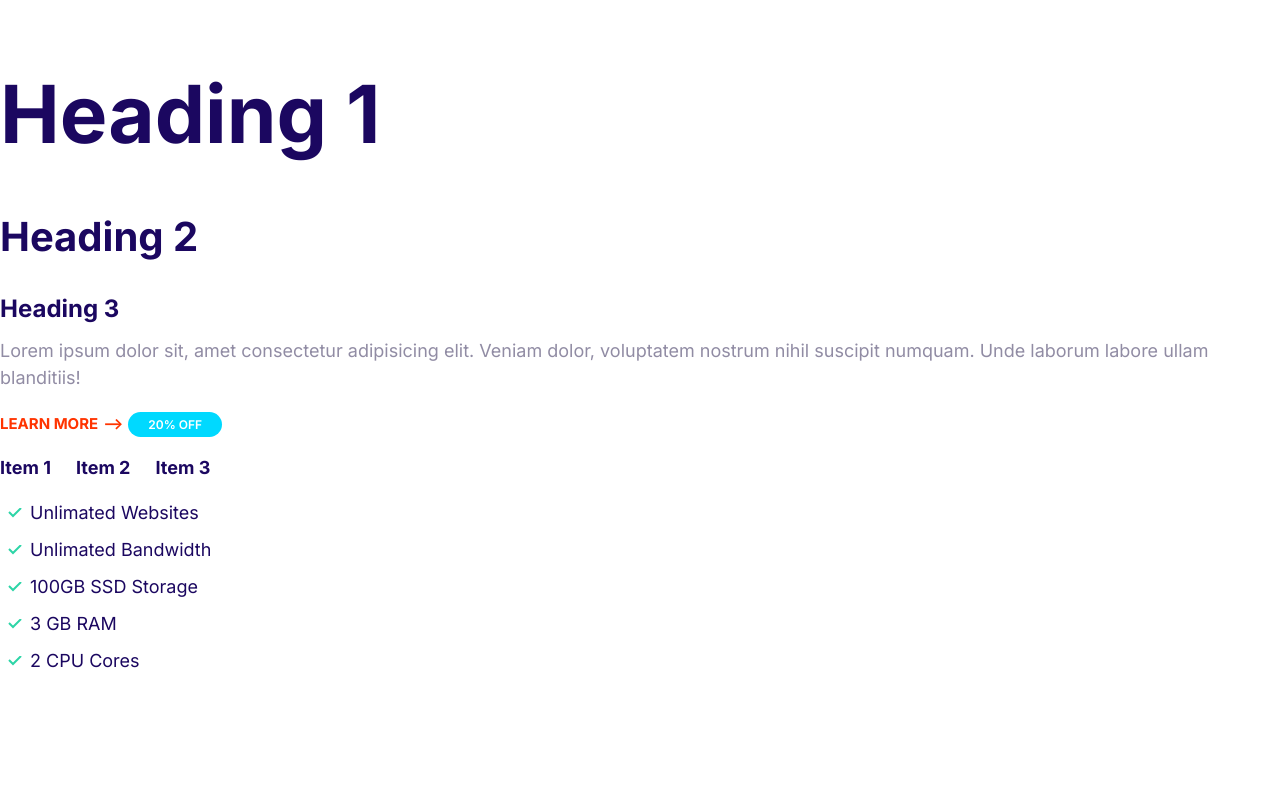
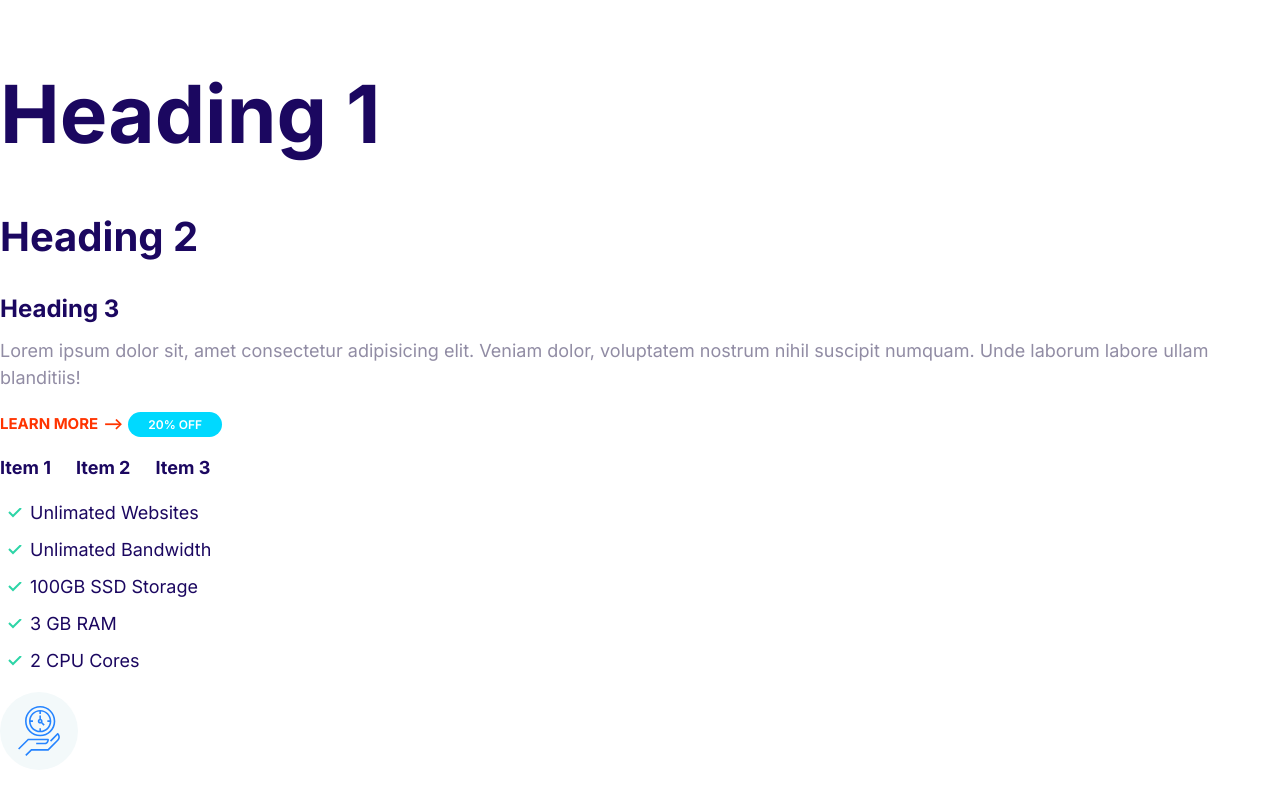
Before and after one commit to zhengshuang2011/HTML-CSS-Project, a plain HTML site: page index.html in a window 1280 px wide. Drawn offline with Linux system fonts and the light colour scheme.

Commit message:
Define the icons component.

```diff
--- a/css/styles.css
+++ b/css/styles.css
@@ -135,3 +135,21 @@
     padding-left: 0;
   }
 }
+
+/* Icons */
+.icon {
+  width: 50px;
+  height: 50px;
+}
+.icon--primary {
+  fill: var(--color-primary);
+}
+.icon-container {
+  border-radius: 100%;
+  background-color: #f3f9fa;
+  width: 78px;
+  height: 78px;
+  display: inline-flex;
+  justify-content: center;
+  align-items: center;
+}
--- a/index.html
+++ b/index.html
@@ -39,5 +39,10 @@
       <li class="list__item">3 GB RAM</li>
       <li class="list__item">2 CPU Cores</li>
     </ul>
+    <span class="icon-container">
+      <svg class="icon icon--primary">
+        <use xlink:href="images/sprite.svg#clock"></use>
+      </svg>
+    </span>
   </body>
 </html>
```
Also changed, not shown: components/icons.html (added, +5 -0 lines), components/badges.html (renamed from components/badge.html), components/lists.html (renamed from components/list.html), images/sprite.svg (added).
